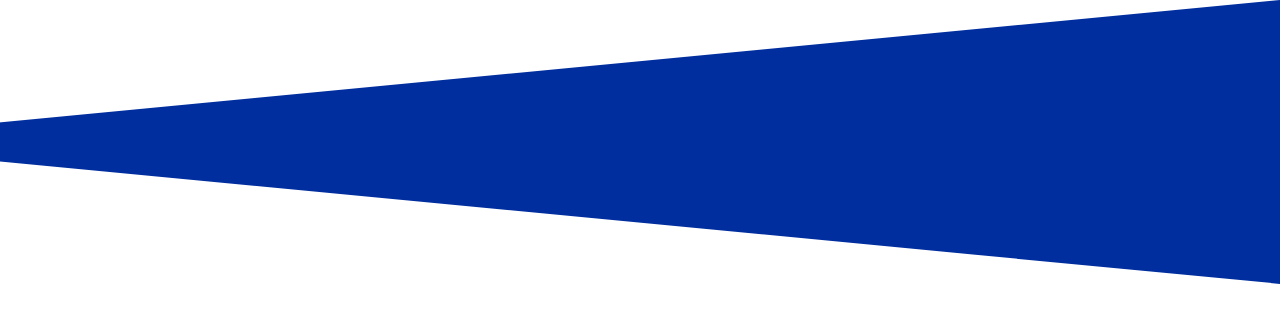
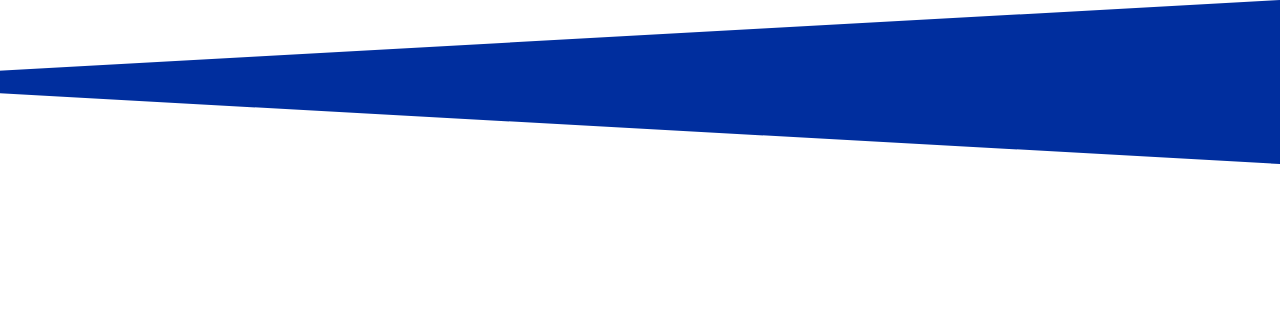
Before and after one commit to jhiggi44/future_movie_productions, a Next.js app: page /components/featured_projects/tilted_section_container in a window 1280 px wide. Shown: the top 322 px of the page. Built offline with nearby package versions, Linux system fonts and the light colour scheme.

Commit message:
Refactor transitions into components

```diff
--- a/pages/components/featured_projects/tilted_section_container.js
+++ b/pages/components/featured_projects/tilted_section_container.js
@@ -1,23 +1,56 @@
+import styled from 'styled-components'
+import devices from '../../../utils/devices'
+
+const Frame = styled.iframe`
+  width: 100%;
+  height: 292px;
+  margin: 16px 0;
+
+  @media ${devices.sm} {
+    height: 348px;
+  }
+
+  @media ${devices.md} {
+    height: 424px;
+  }
+
+  @media ${devices.lg} {
+    height: 518px;
+  }
+`;
+
+const TransitionContainer = styled.div`
+
+`;
+
+const TransitionTop = () => {
+  return (
+    <div className="custom-shape-divider-bottom-1610754677">
+        <svg data-name="Layer 1" xmlns="http://www.w3.org/2000/svg" viewBox="0 0 1200 120" preserveAspectRatio="none">
+            <path d="M1200 120L0 16.48 0 0 1200 0 1200 120z" class="shape-fill"></path>
+        </svg>
+    </div>
+  )
+}
+
+const TransitionBottom = () => {
+  return (
+    <div className="custom-shape-divider-top-1610755106">
+        <svg data-name="Layer 1" xmlns="http://www.w3.org/2000/svg" viewBox="0 0 1200 120" preserveAspectRatio="none">
+            <path d="M1200 120L0 16.48 0 0 1200 0 1200 120z" class="shape-fill"></path>
+        </svg>
+    </div>
+  )
+}
+
 function TiltedSectionContainer({ children }) {
   return (
     <div>
-
-<div class="custom-shape-divider-bottom-1610754677">
-    <svg data-name="Layer 1" xmlns="http://www.w3.org/2000/svg" viewBox="0 0 1200 120" preserveAspectRatio="none">
-        <path d="M1200 120L0 16.48 0 0 1200 0 1200 120z" class="shape-fill"></path>
-    </svg>
-</div>
-
+      <TransitionTop />
       <div style={{ backgroundColor: "#002E9E", color: "white" }} >
         { children }
       </div>
-
-      <div class="custom-shape-divider-top-1610755106">
-    <svg data-name="Layer 1" xmlns="http://www.w3.org/2000/svg" viewBox="0 0 1200 120" preserveAspectRatio="none">
-        <path d="M1200 120L0 16.48 0 0 1200 0 1200 120z" class="shape-fill"></path>
-    </svg>
-</div>
-
+      <TransitionBottom />
     </div>
   )
 }
--- a/styles/globals.css
+++ b/styles/globals.css
@@ -33,7 +33,7 @@ a {
   position: relative;
   display: block;
   width: calc(100% + 1.3px);
-  height: 142px;
+  height: 82px;
   transform: rotateY(180deg);
 }
 
@@ -56,7 +56,7 @@ a {
   position: relative;
   display: block;
   width: calc(100% + 1.3px);
-  height: 142px;
+  height: 82px;
 }
 
 .custom-shape-divider-top-1610755106 .shape-fill {
```
